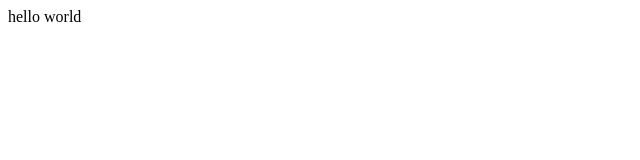
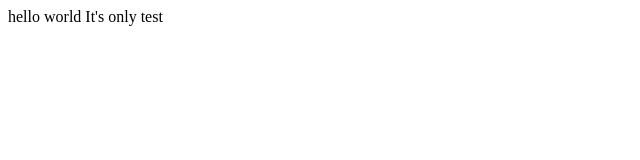
Before and after one commit to facebook02/apk, a plain HTML site: page index.html in a window 1280 px wide. Shown: the full height of the page, 0-640 px from the left. Drawn offline with Linux system fonts and the light colour scheme.

Commit message:
Update index.html

```diff
--- a/index.html
+++ b/index.html
@@ -7,6 +7,7 @@
   <title>test</title>
 </head>
 <body>
-  hello world </p It's only test
+  hello world It's only test
+
 </body>
 </html>
```
